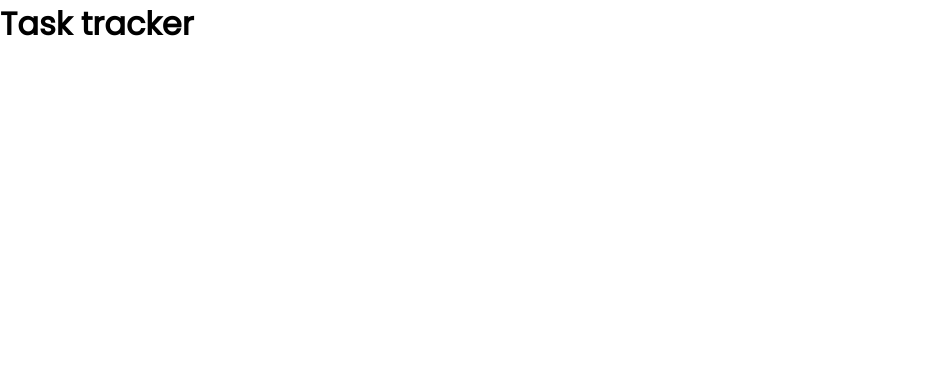
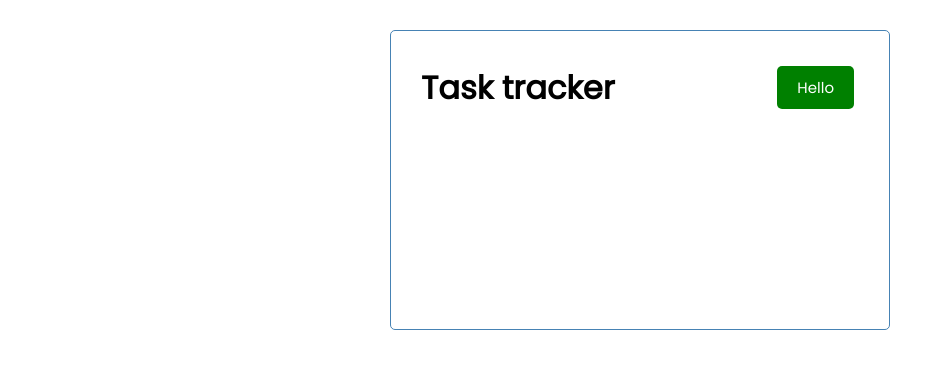
Before and after one commit to jtran549/React-TaskTracker, a React (Create React App) app in the folder react-tasktracker/: page / in a window 1280 px wide. Shown: the top 368 px of the page, without its empty margins (0-952 px from the left). Built offline with nearby package versions, Linux system fonts and the light colour scheme.

Commit message:
Fixed index.html, created button component

```diff
--- a/react-tasktracker/public/index.html
+++ b/react-tasktracker/public/index.html
@@ -1,4 +1,3 @@
-<!DOCTYPE html>
 <html lang="en">
   <head>
     <meta charset="utf-8" />
@@ -10,14 +9,11 @@
       content="Web site created using create-react-app"
     />
     <link rel="apple-touch-icon" href="%PUBLIC_URL%/logo192.png" />
-
     <link rel="manifest" href="%PUBLIC_URL%/manifest.json" />
-
     <title>React App</title>
   </head>
   <body>
     <noscript>You need to enable JavaScript to run this app.</noscript>
     <div id="root"></div>
-
   </body>
 </html>
--- /dev/null
+++ b/react-tasktracker/src/components/Button.js
@@ -0,0 +1,16 @@
+import PropTypes from 'prop-types'
+
+const Button = ({color, text}) => {
+  return (
+    <button style={{backgroundColor: color}} className='btn'>{text}</button>)
+}
+
+Button.defaultProps = {
+    color: 'steelblue',
+}
+
+Button.propTypes = {
+    color: PropTypes.string,
+    text: PropTypes.string
+}
+export default Button
--- a/react-tasktracker/src/components/Header.js
+++ b/react-tasktracker/src/components/Header.js
@@ -1,9 +1,11 @@
 import PropTypes from 'prop-types'
+import Button from './Button'
 
 const Header = ({ title }) => {
   return (
-    <header>
+    <header className='header'>
         <h1>{title}</h1>
+        <Button color='green' text='Hello'/>
     </header>
   )
 }
```
